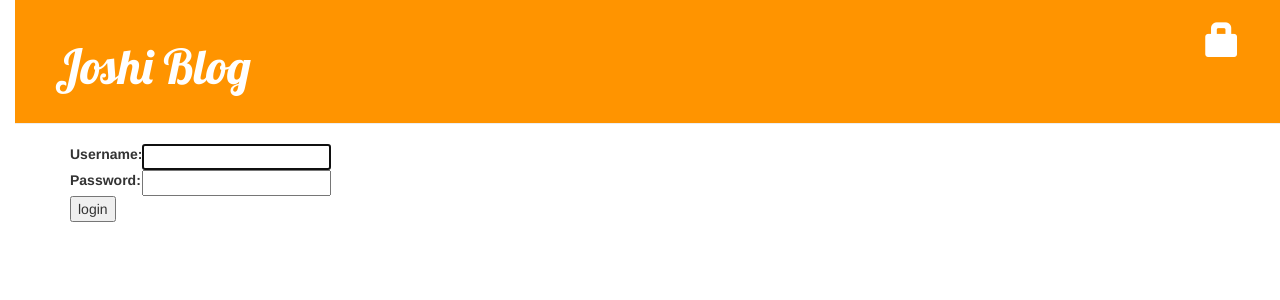
After one commit to joshialonzo/my-first-blog, a Django app: page /accounts/login/ in a window 1280 px wide. The commit adds this page. Shown: the top 300 px of the page. Run offline with Django 3.2, Linux system fonts and the light colour scheme; some libraries are stand-ins or nearby versions.

Commit message:
adding security to the website 1. authorizing add/edit of posts 2. login users 3. improving the layout 4. more on authenticated users

```diff
--- a/hacky_blog/apps/blog/urls.py
+++ b/hacky_blog/apps/blog/urls.py
@@ -6,6 +6,7 @@ urlpatterns = [
     url(r'^$', views.post_list, name="post_list"),
     url(r'^post/(?P<pk>[0-9]+)/$', views.post_detail, name='post_detail'),
     url(r'^post/(?P<pk>[0-9]+)/publish/$', views.post_publish, name='post_publish'),
+    url(r'^post/(?P<pk>[0-9]+)/remove/$', views.post_remove, name='post_remove'),
     url(r'^post/new/$', views.post_new, name='post_new'),
     url(r'^post/(?P<pk>[0-9]+)/edit/$', views.post_edit, name='post_edit'),
     url(r'^drafts/$', views.post_draft_list, name='post_draft_list'),
--- a/hacky_blog/settings.py
+++ b/hacky_blog/settings.py
@@ -105,3 +105,5 @@ USE_TZ = True
 
 STATIC_URL = '/static/'
 STATIC_ROOT = os.path.join(BASE_DIR, 'static')
+
+LOGIN_REDIRECT_URL = '/'
--- a/hacky_blog/templates/blog/base.html
+++ b/hacky_blog/templates/blog/base.html
@@ -19,14 +19,16 @@
 <body>
 
     <div class="page-header">
-        {% if request.user.is_authenticated %}
+        {% if user.is_authenticated %}
             <a href="{% url 'post_new' %}" class="top-menu"><span class="glyphicon glyphicon-plus"></span></a>
+            <a href="{% url 'post_draft_list' %}" class="top-menu"><span class="glyphicon glyphicon-edit"></span></a>
             {# <a href="#" class="top-menu"><span class="glyphicon glyphicon-send"></span></a> #}
+            <p class="top-menu">Hello {{ user.username }}<small>(<a href="{% url 'django.contrib.auth.views.logout' %}">Log out</a>)</small></p>
+        {% else %}
+            <a href="{% url 'django.contrib.auth.views.login' %}" class="top-menu"><span class="glyphicon glyphicon-lock"></span></a>
         {% endif %}
 
-        <a href="{% url 'post_draft_list' %}" class="top-menu"><span class="glyphicon glyphicon-edit"></span></a>
-
-        <h1><a href="/">Joshi Blog</a></h1>
+        <h1><a href="{% url 'post_list' %}">Joshi Blog</a></h1>
     </div>
 
         <div class="content container">
@@ -34,7 +36,6 @@
                 <div class="col-md-8">
 
                     {% block content %}
-
                     {% endblock content %}
 
                 </div>
--- a/hacky_blog/templates/blog/post_detail.html
+++ b/hacky_blog/templates/blog/post_detail.html
@@ -10,8 +10,9 @@
             <a class="btn btn-default" href="{% url 'post_publish' pk=post.pk %}">Publish</a>
         {% endif %}
 
-        {% if request.user.is_authenticated %}
+        {% if user.is_authenticated %}
             <a class="btn btn-default" href="{% url 'post_edit' pk=post.pk %}"><span class="glyphicon glyphicon-pencil"></span></a>
+            <a class="btn btn-default" href="{% url 'post_remove' pk=post.pk %}"><span class="glyphicon glyphicon-remove"></span></a>
         {% endif %}
 
         <h1>{{ post.title }}</h1>
--- /dev/null
+++ b/hacky_blog/templates/registration/login.html
@@ -0,0 +1,23 @@
+{% extends "blog/base.html" %}
+
+{% block content %}
+    {% if form.errors %}
+        <p>Your username and password didn't match. Please try again.</p>
+    {% endif %}
+
+    <form method="post" action="{% url "django.contrib.auth.views.login" %}">
+        {% csrf_token %}
+        <table>
+            <tr>
+                <td>{{ form.username.label_tag }}</td>
+                <td>{{ form.username }}</td>
+            </tr>
+            <tr>
+                <td>{{ form.password.label_tag }}</td>
+                <td>{{ form.password }}</td>
+            </tr>
+        </table>
+        <input type="submit" value="login" />
+        <input type="hidden" name="next" value="{{ next }}" />
+    </form>
+{% endblock %}
--- a/hacky_blog/urls.py
+++ b/hacky_blog/urls.py
@@ -7,5 +7,7 @@ urlpatterns = [
     # url(r'^blog/', include('blog.urls')),
 
     url(r'^admin/', include(admin.site.urls)),
+    url(r'^accounts/login/$', 'django.contrib.auth.views.login'),
+    url(r'^accounts/logout/$', 'django.contrib.auth.views.logout', {'next_page': '/'}),
     url(r'', include('hacky_blog.apps.blog.urls')),
 ]
```
Also changed, not shown: hacky_blog/apps/blog/views.py (+11 -0 lines), db.sqlite3.
